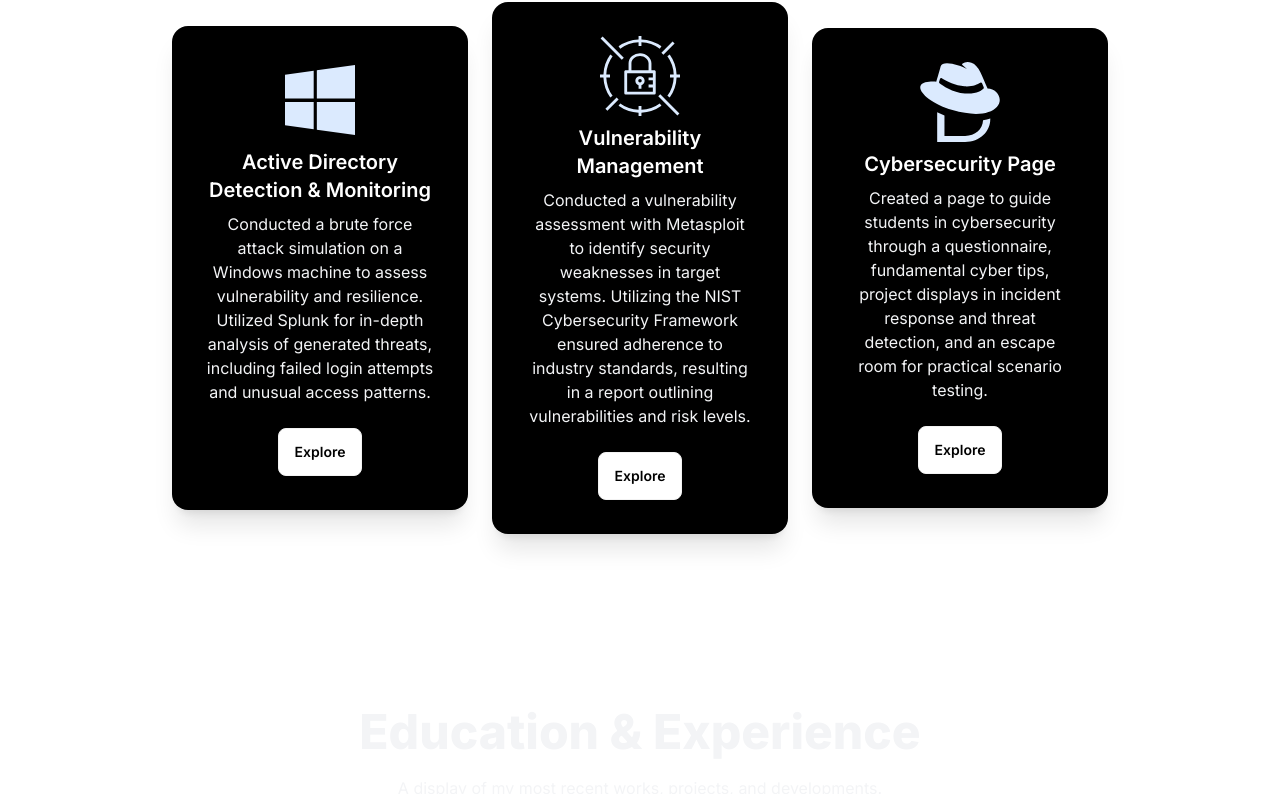
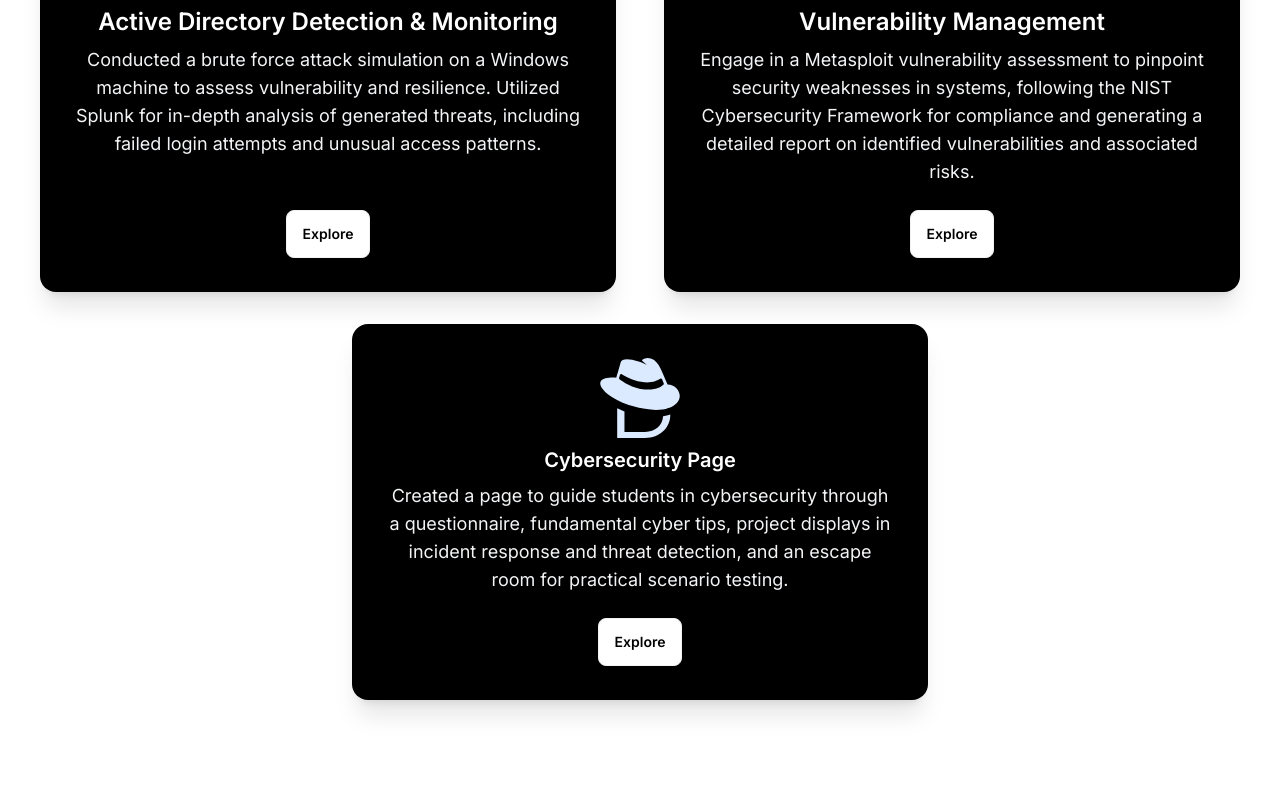
Before and after one commit to jduru213-1/TechDive2.0, a Next.js app: page /justin in a window 1280 px wide. Shown: the part 2026-2820 px from the top of the page. Built offline with nearby package versions, Linux system fonts and the light colour scheme.

Commit message:
Edit Justin frontend

```diff
--- a/app/justin/page.tsx
+++ b/app/justin/page.tsx
@@ -237,61 +237,73 @@ const Justin = () => {
   A display of my most recent works, projects, and developments.
 </p>
 
-<div className="flex flex-wrap justify-center items-center min-h-screen gap-6 px-4">
+<div className="flex flex-col justify-center items-center min-h-screen">
+  {/* Cards Container */}
+  <div className="flex flex-wrap justify-center gap-4 w-full max-w-7xl">
     {/* Project 1 */}
-  <div className="card bg-black shadow-xl border-2 border-transparent hover:border-white hover:shadow-2xl hover:scale-105 transform transition-all duration-300 w-full sm:w-[calc(50%-1rem)] md:w-[calc(33.33%-1rem)] lg:w-[calc(25%-1rem)]">
-    <div className="card-body flex flex-col items-center justify-center text-center">
+    <div className="m-4 max-w-xs sm:max-w-md md:max-w-lg lg:max-w-xl w-full">
+      <div className="card bg-black h-full shadow-xl border-2 border-transparent hover:border-white hover:shadow-2xl hover:scale-105 transform transition-all duration-300">
+        <div className="card-body flex flex-col items-center justify-center text-center h-full">
           <FaWindows size={80} className="text-blue-100" />
-      <h1 className="card-title text-white">Active Directory Detection & Monitoring</h1>
-      <p className="text-gray-100">
+          <h1 className="card-title text-white text-lg sm:text-xl md:text-2xl">Active Directory Detection & Monitoring</h1>
+          <p className="text-gray-100 text-sm sm:text-base md:text-lg">
           Conducted a brute force attack simulation on a Windows machine to assess vulnerability and resilience. Utilized Splunk for in-depth analysis of generated threats, including failed login attempts and unusual access patterns.
           </p>
           <div className="card-actions mt-4">
             <Link href="https://medium.com/@jduru213/cybersecurity-homelab-building-an-on-premise-domain-environment-with-splunk-windows-and-active-840ba325f3ee">
-          <button className="btn bg-white text-black hover:bg-black hover:text-white hover:scale-105 transform transition-transform duration-300">
+              <button className="btn bg-white text-black hover:bg-black hover:text-white hover:scale-105 transform transition-transform duration-300" aria-label="Explore Active Directory Detection & Monitoring">
                 Explore
               </button>
             </Link>
           </div>
         </div>
       </div>
+    </div>
 
     {/* Project 2 */}
-  <div className="card bg-black shadow-xl border-2 border-transparent hover:border-white hover:shadow-2xl hover:scale-105 transform transition-all duration-300 w-full sm:w-[calc(50%-1rem)] md:w-[calc(33.33%-1rem)] lg:w-[calc(25%-1rem)]">
-    <div className="card-body flex flex-col items-center justify-center text-center">
+    <div className="m-4 max-w-xs sm:max-w-md md:max-w-lg lg:max-w-xl w-full">
+      <div className="card bg-black h-full shadow-xl border-2 border-transparent hover:border-white hover:shadow-2xl hover:scale-105 transform transition-all duration-300">
+        <div className="card-body flex flex-col items-center justify-center text-center h-full">
           <SiAwssecretsmanager size={80} className="text-blue-100" />
-      <h1 className="card-title text-white">Vulnerability Management</h1>
-      <p className="text-gray-100">
-        Conducted a vulnerability assessment with Metasploit to identify security weaknesses in target systems. Utilizing the NIST Cybersecurity Framework ensured adherence to industry standards, resulting in a report outlining vulnerabilities and risk levels.
+          <h1 className="card-title text-white text-lg sm:text-xl md:text-2xl">Vulnerability Management</h1>
+          <p className="text-gray-100 text-sm sm:text-base md:text-lg">
+            Engage in a Metasploit vulnerability assessment to pinpoint security weaknesses in systems, following the NIST Cybersecurity Framework for compliance and generating a detailed report on identified vulnerabilities and associated risks.
           </p>
           <div className="card-actions mt-4">
             <Link href="https://medium.com/@jduru213/vulnerability-management-lab-using-nessus-nist-framework-012bda6dbfd3">
-          <button className="btn bg-white text-black hover:bg-black hover:text-white hover:scale-105 transform transition-transform duration-300">
+              <button className="btn bg-white text-black hover:bg-black hover:text-white hover:scale-105 transform transition-transform duration-300" aria-label="Explore Vulnerability Management">
                 Explore
               </button>
             </Link>
           </div>
         </div>
       </div>
+      </div>
+      </div>
 
-  <div className="card bg-black shadow-xl border-2 border-transparent hover:border-white hover:shadow-2xl hover:scale-105 transform transition-all duration-300 w-full sm:w-[calc(50%-1rem)] md:w-[calc(33.33%-1rem)] lg:w-[calc(25%-1rem)]">
-    <div className="card-body flex flex-col items-center justify-center text-center">
+      <div className="m-4 max-w-xs sm:max-w-md md:max-w-lg lg:max-w-xl w-full">
+      <div className="card bg-black h-full shadow-xl border-2 border-transparent hover:border-white hover:shadow-2xl hover:scale-105 transform transition-all duration-300">
+        <div className="card-body flex flex-col items-center justify-center text-center h-full">
         <SiCyberdefenders size={80} className="text-blue-100" />
         <h1 className="card-title text-white">Cybersecurity Page</h1>
-    <p className="text-gray-100">
-    Created a page to guide students in cybersecurity through a questionnaire, fundamental cyber tips, project displays in incident response and threat detection, and an escape room for practical scenario testing.      </p>
+          <p className="text-gray-100 text-sm sm:text-base md:text-lg">
+          Created a page to guide students in cybersecurity through a questionnaire, fundamental cyber tips, project displays in incident response and threat detection, and an escape room for practical scenario testing.
+          </p>
           <div className="card-actions mt-4">
             <Link href="/cybersecurity">
-          <button className="btn bg-white text-black hover:bg-black hover:text-white hover:scale-105 transform transition-transform duration-300">
+              <button className="btn bg-white text-black hover:bg-black hover:text-white hover:scale-105 transform transition-transform duration-300" aria-label="Explore Vulnerability Management">
                 Explore
               </button>
             </Link>
           </div>
         </div>
       </div>
+      </div>
+
+
 
 </div>
-  <h1 className="mt-10 mb-5 text-5xl font-extrabold text-gray-100 text-center">Education & Experience</h1>
+  <h1 className="mt-20 mb-5 text-5xl font-extrabold text-gray-100 text-center">Education & Experience</h1>
 <p className="text-gray-100 text-center">A display of my most recent works, projects, and developments.</p>
 
 <ul className="mt-16 timeline timeline-snap-icon max-md:timeline-compact timeline-vertical flex-auto">
```
Lines whose indentation alone changed are shown as unchanged.
